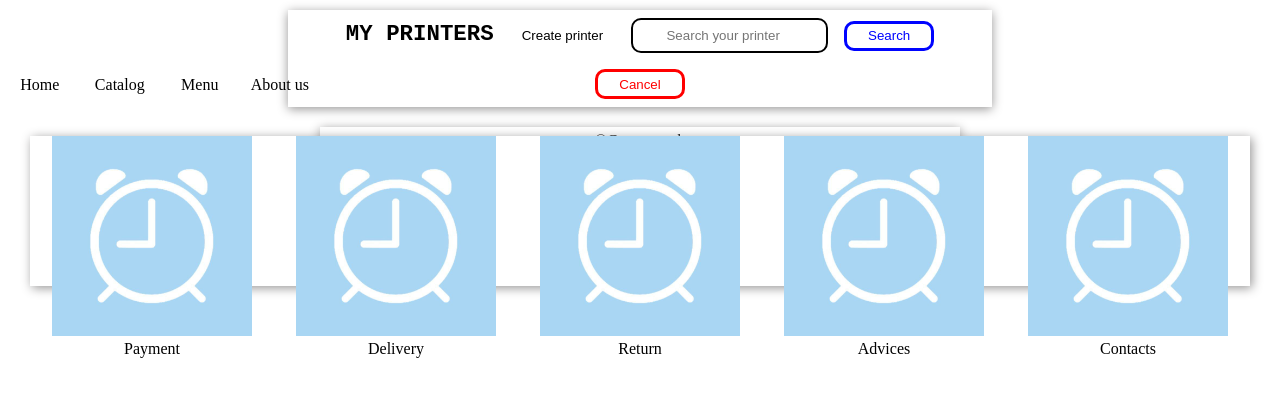
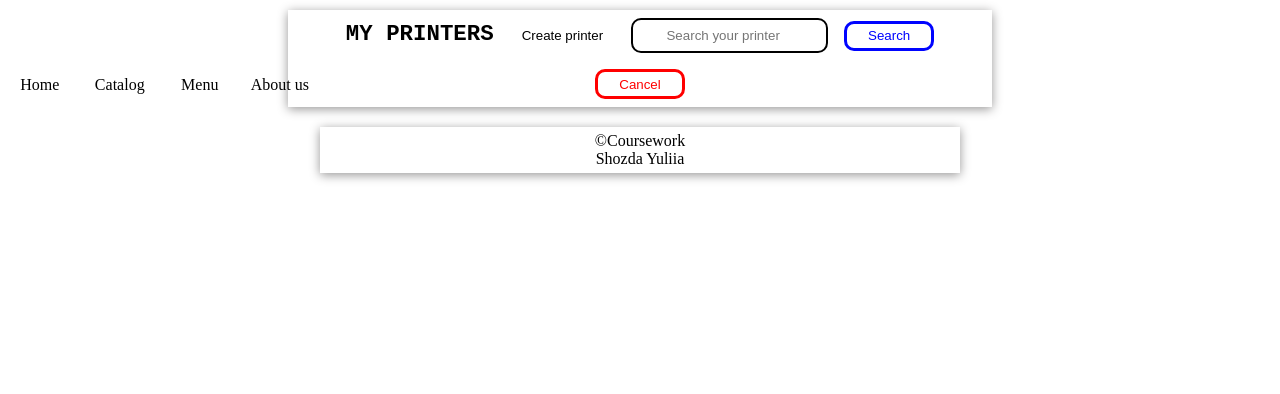
Before and after one commit to Hasirati/graduate, a React (Create React App) app: page / in a window 1280 px wide. Shown: the top 394 px of the page. Built offline with nearby package versions, Linux system fonts and the light colour scheme.

Commit message:
menu done

```diff
--- a/src/components/Header/Header.js
+++ b/src/components/Header/Header.js
@@ -1,5 +1,5 @@
 import css from './Header.module.css'
-import React, { useState, useEffect, useRef } from 'react'
+import React, { useState } from 'react'
 import Modal from '../Modal/Modal'
 import MainPhoto from '../MainPhoto/MainPhoto'
 import printers from '../../db.json'
@@ -10,23 +10,7 @@ import MenuDropCatalog from '../MenuDropCatalog/MenuDropCatalog'
 import MenuDropMenu from '../MenuDropMenu/MenuDropMenu'
 
 export default function Header() {
-	const [open, setOpen] = useState(false)
-	let menuRef = useRef()
-
-	useEffect(() => {
-		let handler = e => {
-			if (!menuRef.current.contains(e.target)) {
-				setOpen(false)
-				console.log(menuRef.current)
-			}
-		}
-
-		document.addEventListener('mousedown', handler)
-
-		return () => {
-			document.removeEventListener('mousedown', handler)
-		}
-	})
+	const [showModal, setShowModal] = useState(false)
 
 	return (
 		<header className='container'>
@@ -52,18 +36,11 @@ export default function Header() {
 				<ul>
 					<li>Home</li>
 					<li>Catalog</li>
-					<li
-						onClick={() => {
-							setOpen(!open)
-						}}
-						ref={menuRef}
-					>
-						Menu
-					</li>
+					<li onMouseEnter={() => setShowModal(!showModal)}>Menu</li>
 					<li>About us</li>
 				</ul>
 			</nav>
-			<MenuDropMenu className={`dropMenu ${open ? 'active' : 'inactive'}`} />
+			{showModal && <MenuDropMenu />}
 		</header>
 	)
 }
--- a/src/components/MenuDropMenu/MenuDropMenu.js
+++ b/src/components/MenuDropMenu/MenuDropMenu.js
@@ -8,15 +8,12 @@ import MenuDrop from './MenuDrop'
 
 export default function MenuDropMenu() {
 	return (
-		<section className={css.dropMenu}>
-			{/* <div className='container'> */}
-			<div className={css.dropDownMenuDiv}>
-				<MenuDrop icon={'./assets/ikon/clock.jpg'} name={'Payment'} />
-				<MenuDrop icon={'./assets/ikon/clock.jpg'} name={'Delivery'} />
-				<MenuDrop icon={'./assets/ikon/clock.jpg'} name={'Return'} />
-				<MenuDrop icon={'./assets/ikon/clock.jpg'} name={'Advices'} />
-				<MenuDrop icon={'./assets/ikon/clock.jpg'} name={'Contacts'} />
-			</div>
-		</section>
+		<div className={css.dropDownMenuDiv}>
+			<MenuDrop icon={'./assets/ikon/menuPayment.png'} name={'Payment'} />
+			<MenuDrop icon={'./assets/ikon/menuDelivery.png'} name={'Delivery'} />
+			<MenuDrop icon={'./assets/ikon/menuReturn.png'} name={'Return'} />
+			<MenuDrop icon={'./assets/ikon/menuAdvice.png'} name={'Advices'} />
+			<MenuDrop icon={'./assets/ikon/menuContact.png'} name={'Contacts'} />
+		</div>
 	)
 }
--- a/src/components/MenuDropMenu/menuDrop.js
+++ b/src/components/MenuDropMenu/menuDrop.js
@@ -5,7 +5,7 @@ import React from 'react'
 export default function MenuDrop(props) {
 	return (
 		<div className={css.menuIkon}>
-			<img src={props.icon} className={css.menuIkon} />
+			<img src={props.icon} className={css.menuIkonImg} />
 			<div>{props.name}</div>
 		</div>
 	)
```
